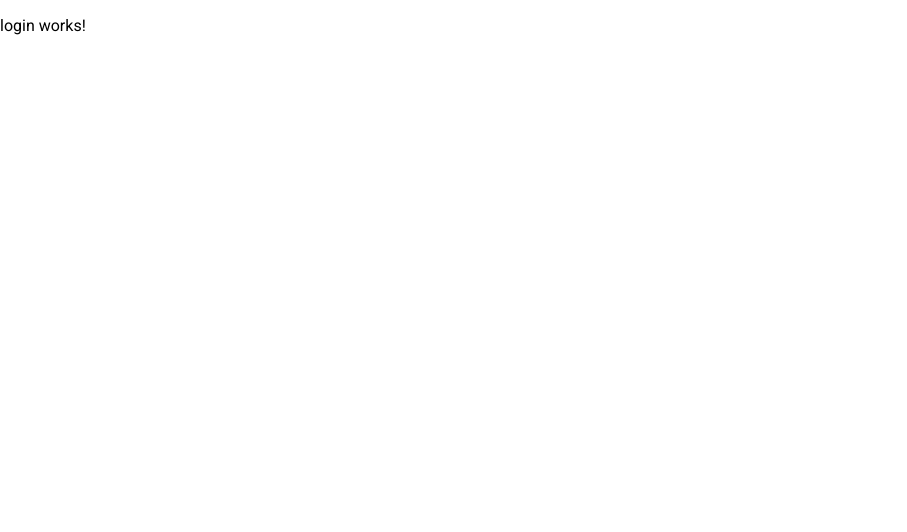
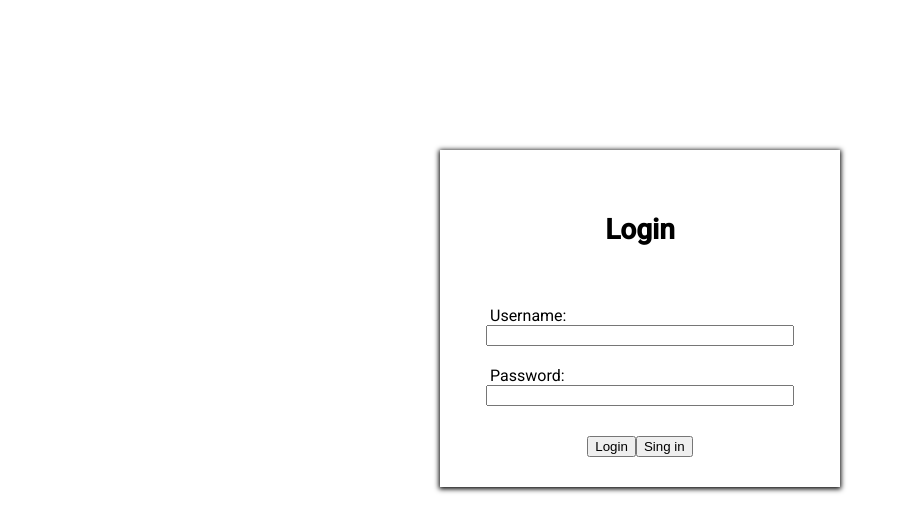
Before and after one commit to LeandroCasique/sistemas-informacion, an Angular app: page /login in a window 1280 px wide. Shown: the top 532 px of the page, without its empty margins (0-907 px from the left). Built offline with nearby package versions, Linux system fonts and the light colour scheme.

Commit message:
Estructura del login terminada

```diff
--- a/src/app/login/login.module.ts
+++ b/src/app/login/login.module.ts
@@ -3,13 +3,14 @@ import { CommonModule } from '@angular/common';
 
 import { LoginRoutingModule } from './login-routing.module';
 import { LoginComponent } from './login/login.component';
-
+import {MatCardModule} from '@angular/material/card';
 
 @NgModule({
   declarations: [LoginComponent],
   imports: [
     CommonModule,
-    LoginRoutingModule
+    LoginRoutingModule,
+    MatCardModule
   ]
 })
 export class LoginModule { }
--- a/src/app/login/login/login.component.css
+++ b/src/app/login/login/login.component.css
@@ -0,0 +1,38 @@
+.container-login{
+    width: 100%;
+    display: flex;
+    justify-content: center;
+    padding: 150px 0 220px;
+}
+.Contenedor{
+    width: 300px;
+    padding: 40px 50px 30px;
+    box-shadow: 0 1px 5px 1px;
+}
+
+.contenido{
+    display: flex;
+    justify-content: center;
+    flex-direction: column;
+    align-items: center;
+}
+
+.name-login{
+    font-size: 28px;
+    margin-bottom: 40px;
+
+}
+
+.elementos{
+    width: 100%;
+    margin-top: 20px;
+}
+.elementos1{
+    width: 100%;
+
+}
+
+.botones{
+
+    margin-top: 30px;
+}
--- a/src/app/login/login/login.component.html
+++ b/src/app/login/login/login.component.html
@@ -1 +1,26 @@
-<p>login works!</p>
+<div class="container-login">
+    <div class="Contenedor">
+        <form>
+            <div class="contenido">
+                <h2 class="name-login">Login</h2>
+
+                    <label class="elementos" for="name">Username:</label>
+                    <input class="elementos1" type="name">
+
+                    <label class="elementos" for="username">Password:</label>
+
+                    <input class="elementos1" type="password">
+                    <div class="botones">
+
+                        <input type="submit" value="Login">
+                        <input type="submit" value="Sing in">
+                    </div>
+
+
+
+
+            </div>
+
+        </form>
+    </div>
+</div>
```
